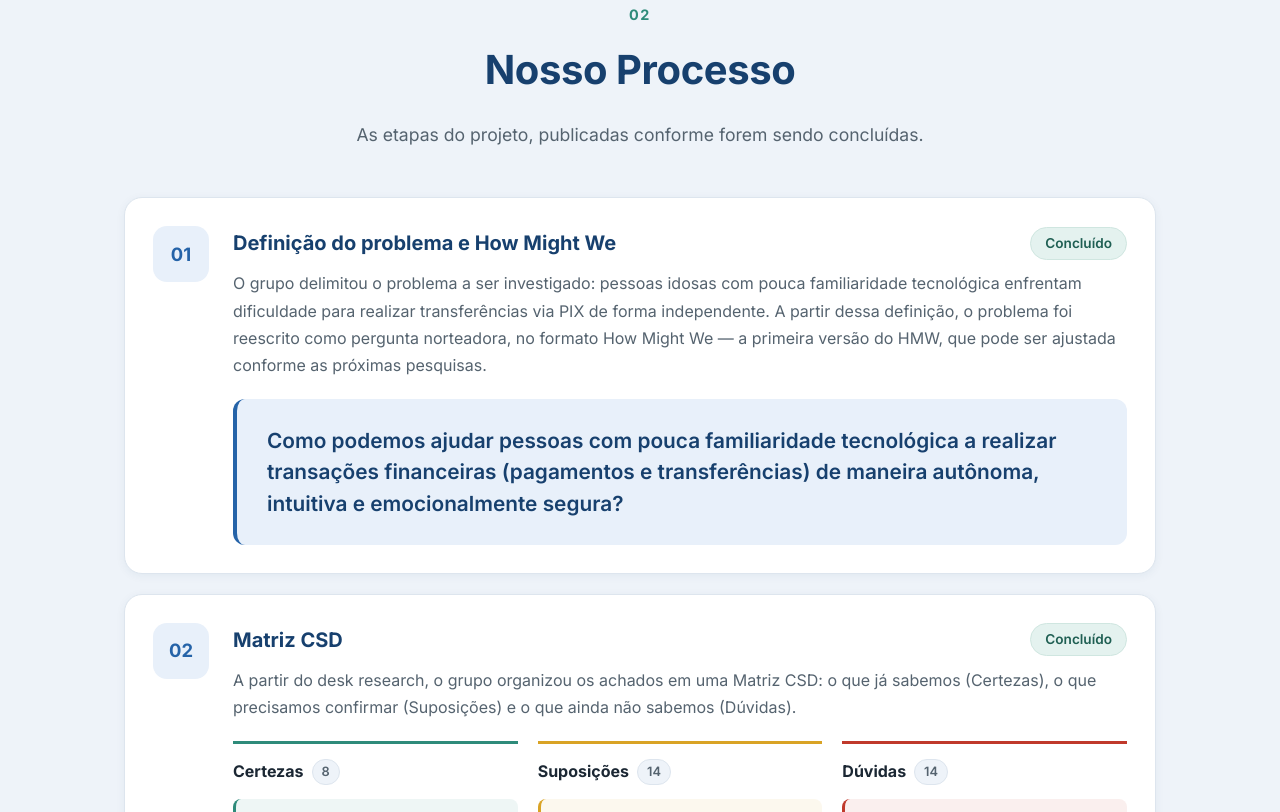
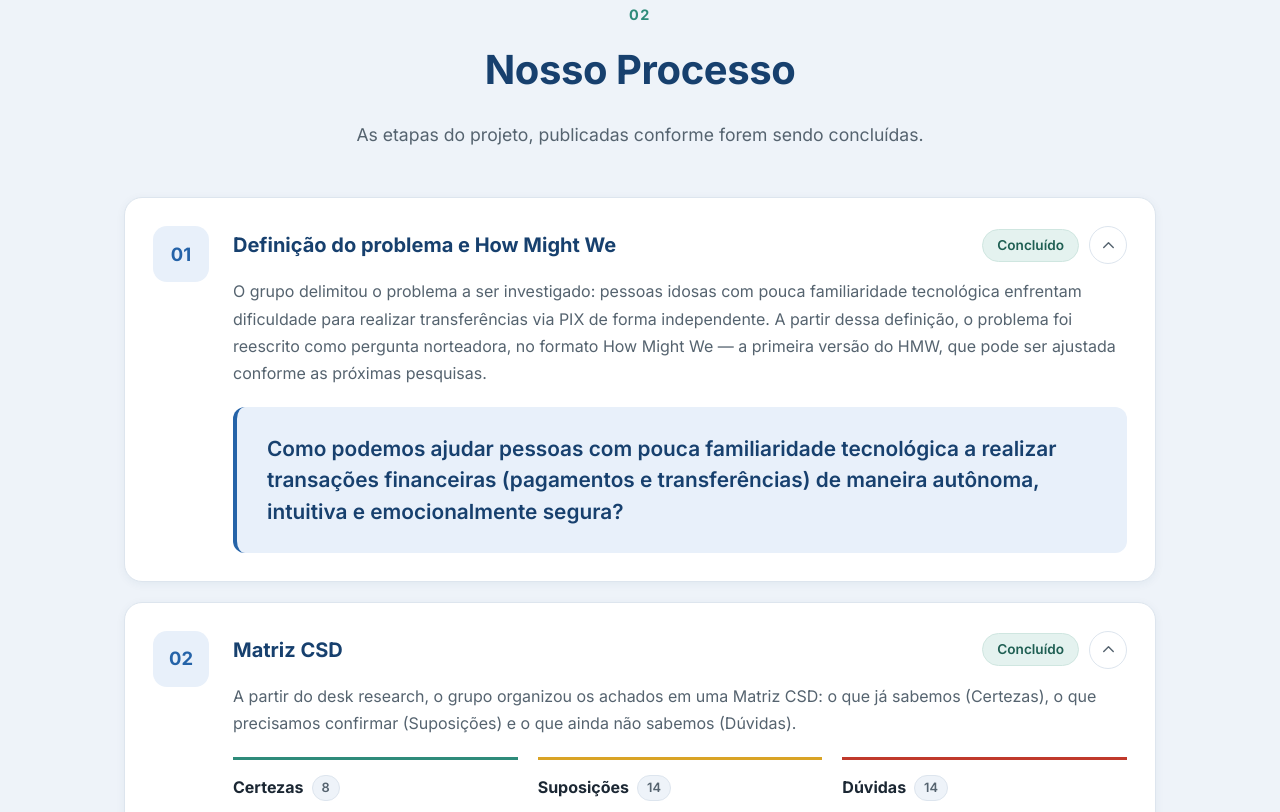
Before and after one commit to UFF-ArthurMta/PortofolioIHC, a plain HTML site: page index.html in a window 1280 px wide. Shown: the part 1899-2711 px from the top of the page. Drawn offline with Linux system fonts and the light colour scheme.

Commit message:
Permite abrir e fechar cada etapa do processo
Cada card da linha do tempo ganha um botao redondo a direita que
recolhe o conteudo, deixando so o numero, o titulo e o status.

O botao e criado pelo JavaScript, e nao escrito no HTML: assim toda
etapa nova adicionada ao index.html ja vem com ele funcionando.
Etapas concluidas abrem por padrao e as "Em breve" comecam fechadas.

Acessibilidade: aria-expanded, aria-controls e aria-label que muda
entre "Abrir" e "Fechar". Sem JavaScript o conteudo continua visivel,
e ao imprimir todas as etapas saem abertas.

Co-Authored-By: Claude Opus 5 <noreply@anthropic.com>

```diff
--- a/css/styles.css
+++ b/css/styles.css
@@ -423,7 +423,40 @@ svg {
   margin-bottom: 10px;
 }
 
-.etapa__titulo { font-size: 1.25rem; color: var(--acento-forte); }
+/* O titulo empurra o status e o botao para a direita */
+.etapa__titulo {
+  font-size: 1.25rem;
+  color: var(--acento-forte);
+  margin-right: auto;
+}
+
+/* Botao de abrir/fechar a etapa */
+.etapa__toggle {
+  flex-shrink: 0;
+  display: grid;
+  place-items: center;
+  width: 38px;
+  height: 38px;
+  padding: 0;
+  background: transparent;
+  border: 1px solid var(--borda);
+  border-radius: 50%;
+  color: var(--texto-suave);
+  cursor: pointer;
+}
+.etapa__toggle:hover { background: var(--acento-suave); color: var(--acento-forte); }
+
+.etapa__toggle svg {
+  width: 19px;
+  height: 19px;
+  transition: transform .2s ease;
+}
+.etapa--aberta .etapa__toggle svg { transform: rotate(180deg); }
+
+.etapa__conteudo { margin-top: 14px; }
+
+/* Sem JavaScript o conteudo continua visivel */
+.etapa__conteudo[hidden] { display: none; }
 
 .etapa__status {
   padding: 4px 14px;
@@ -698,6 +731,9 @@ svg {
 
 /* --- 16. Impressão ------------------------------------------ */
 @media print {
-  .header, .hero__acoes, .skip-link { display: none; }
+  .header, .hero__acoes, .skip-link, .etapa__toggle { display: none; }
   body { background: #fff; color: #000; }
+
+  /* Ao imprimir, todas as etapas saem abertas */
+  .etapa__conteudo[hidden] { display: block !important; }
 }
--- a/index.html
+++ b/index.html
@@ -8,7 +8,7 @@
   <link rel="preconnect" href="https://fonts.googleapis.com">
   <link rel="preconnect" href="https://fonts.gstatic.com" crossorigin>
   <link href="https://fonts.googleapis.com/css2?family=Inter:wght@400;500;600;700&display=swap" rel="stylesheet">
-  <link rel="stylesheet" href="css/styles.css?v=3">
+  <link rel="stylesheet" href="css/styles.css?v=4">
 
   <!-- Aplica o tema salvo antes da página aparecer (evita "piscada" de cor) -->
   <script>
@@ -649,6 +649,6 @@
     </div>
   </footer>
 
-  <script src="js/main.js?v=3"></script>
+  <script src="js/main.js?v=4"></script>
 </body>
 </html>
--- a/js/main.js
+++ b/js/main.js
@@ -62,7 +62,50 @@
     });
   }
 
-  /* --- 3. Destaque do link da seção visível ---------------- */
+  /* --- 3. Abrir e fechar as etapas do processo -------------
+     O botão é criado aqui, e não no HTML: assim basta adicionar
+     um novo <li class="etapa"> que ele ja vem com o botao.
+     Etapas concluidas comecam abertas; as "Em breve", fechadas.
+     -------------------------------------------------------- */
+  var CHEVRON = '<svg viewBox="0 0 24 24" aria-hidden="true"><path d="M6 9.5l6 6 6-6"></path></svg>';
+
+  document.querySelectorAll('.etapa').forEach(function (etapa, i) {
+    var corpo = etapa.querySelector('.etapa__corpo');
+    var topo = etapa.querySelector('.etapa__topo');
+    if (!corpo || !topo) return;
+
+    // Junta tudo o que vem depois do titulo em um bloco recolhivel
+    var conteudo = document.createElement('div');
+    conteudo.className = 'etapa__conteudo';
+    conteudo.id = 'etapa-conteudo-' + (i + 1);
+    while (topo.nextSibling) conteudo.appendChild(topo.nextSibling);
+    if (!conteudo.children.length) return;
+    corpo.appendChild(conteudo);
+
+    var titulo = topo.querySelector('.etapa__titulo');
+    var nome = titulo ? titulo.textContent.trim() : 'etapa';
+    var concluida = !!topo.querySelector('.etapa__status--feito');
+
+    var botao = document.createElement('button');
+    botao.className = 'etapa__toggle';
+    botao.innerHTML = CHEVRON;
+    botao.setAttribute('aria-controls', conteudo.id);
+    topo.appendChild(botao);
+
+    function aplicar(aberto) {
+      conteudo.hidden = !aberto;
+      etapa.classList.toggle('etapa--aberta', aberto);
+      botao.setAttribute('aria-expanded', String(aberto));
+      botao.setAttribute('aria-label', (aberto ? 'Fechar' : 'Abrir') + ' a etapa ' + nome);
+    }
+
+    aplicar(concluida);
+    botao.addEventListener('click', function () {
+      aplicar(conteudo.hidden);
+    });
+  });
+
+  /* --- 4. Destaque do link da seção visível ---------------- */
   var links = document.querySelectorAll('.nav__lista a');
   var secoes = [];
 
```
